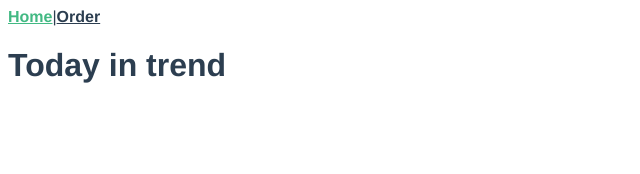
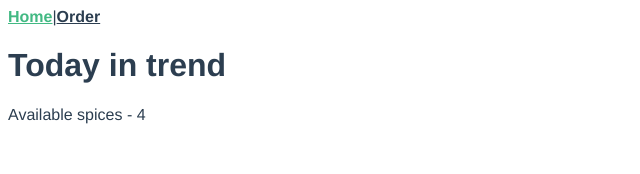
Before and after one commit to P5CHI-Web-Academy/HomeWork_TestingVueApplications, a Vue app: page / in a window 1280 px wide. Shown: the top 174 px of the page, without its empty margins (0-640 px from the left). Built offline with nearby package versions, Linux system fonts and the light colour scheme.

Commit message:
updated the available spices test, should pass

```diff
--- a/src/views/Spices.vue
+++ b/src/views/Spices.vue
@@ -1,15 +1,26 @@
 <template>
-  <h1 class="text-left">
-    <span class="text-uppercase">Today in trend</span>
-  </h1>
+  <div>
+    <div class="header-wrapper d-flex justify-content-between">
+      <h1 class="text-left">
+        <span class="text-uppercase">Today in trend</span>
+      </h1>
+      <span class='small'>Available spices - {{ spicesCount }}</span>
+    </div>
+  </div>
 </template>
 
 <script>
 export default {
-  name: 'Spices'
+  name: 'Spices',
+  data () {
+    return {
+      spices: [{}, {}, {}, {}]
+    }
+  },
+  computed: {
+    spicesCount () {
+      return this.spices.length
+    }
+  }
 }
 </script>
-
-<style scoped>
-
-</style>
```
Also changed, not shown: 1 other file (tests, documents, lock files or other folders).
